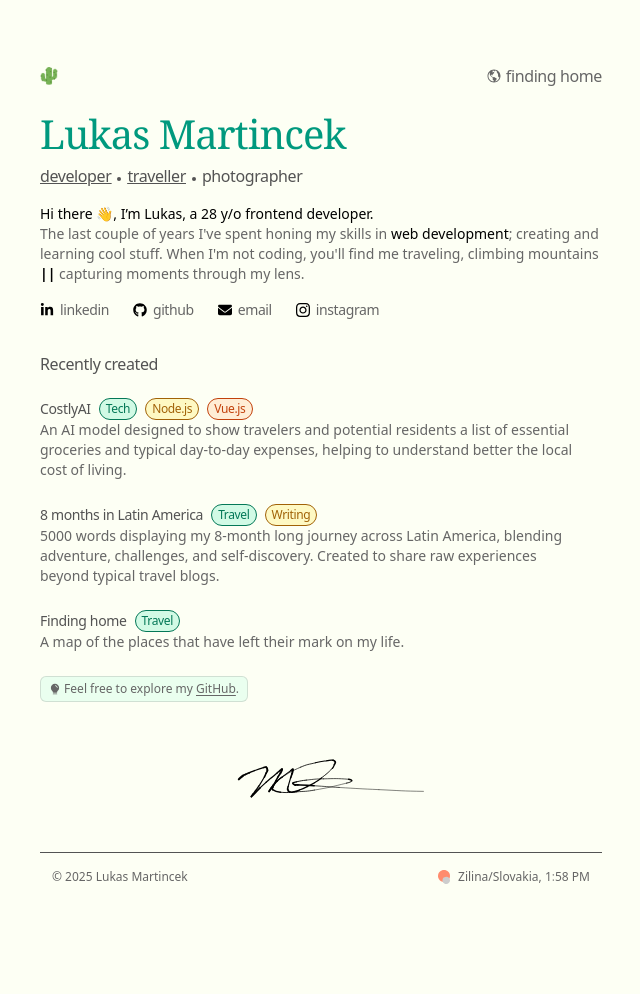
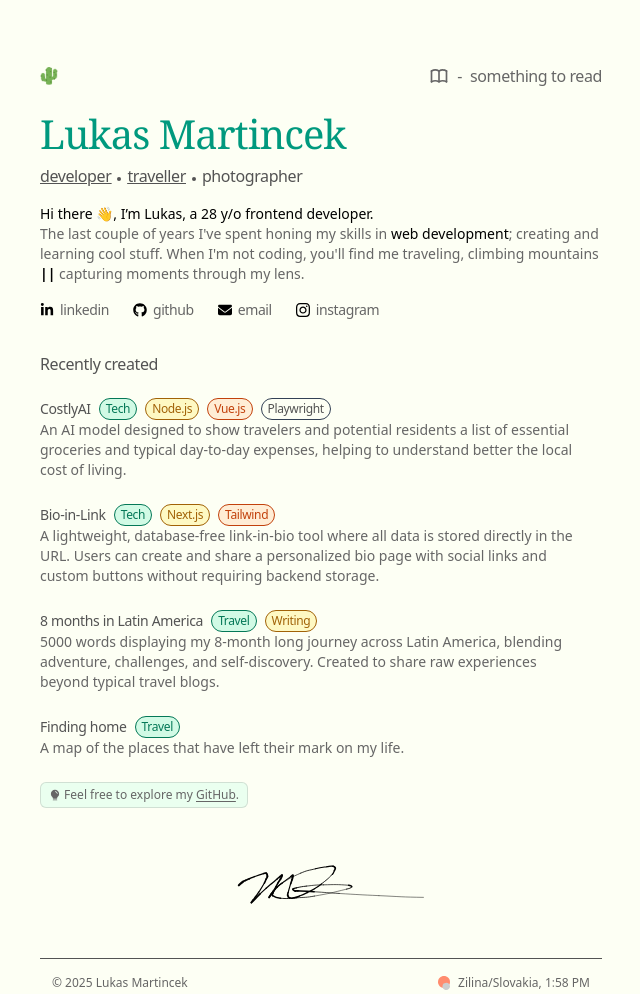
Before and after one commit to lmartincek/lukas-dev, an Astro site: page / in a window 1280 px wide. Shown: the whole page, without its empty margins (319-959 px from the left). Before the commit the page ends 949 px from the top, so only its background shows below. Built offline with nearby package versions, Linux system fonts and the light colour scheme; Astro itself is replaced by a stand-in of ours.

Commit message:
add new project

```diff
--- a/src/components/Nav.astro
+++ b/src/components/Nav.astro
@@ -2,7 +2,7 @@
 const currentPath = Astro.url.pathname;
 const isHomePage = currentPath === "/";
 import { MdOutlineKeyboardBackspace } from "react-icons/md";
-import { IoMdGlobe } from "react-icons/io";
+import { TbBook } from "react-icons/tb";
 ---
 
 <nav class="flex items-center justify-between pb-4 tracking-tight">
@@ -27,13 +27,19 @@ import { IoMdGlobe } from "react-icons/io";
 			)
 		}
 	</div>
+	{
+		isHomePage ? (
 			<div class="flex items-center gap-2">
+				<TbBook className="inline-block" size="1.25em" />-
 				<a
-			href="/finding-home"
+					href="/8-months-in-latin-america"
 					target="_self"
 					class="underline-offset-4 transition duration-150 ease-in-out hover:text-primary hover:underline">
-			<IoMdGlobe className="-mt-1 inline-block" />
-			finding home
+					something to read
 				</a>
 			</div>
+		) : (
+			""
+		)
+	}
 </nav>
--- a/src/components/react/Card.tsx
+++ b/src/components/react/Card.tsx
@@ -19,6 +19,7 @@ const ProjectCard: FC<ProjectCardProps> = ({ project }) => {
 		"bg-emerald-100 text-emerald-700 border-emerald-700",
 		"bg-yellow-100 text-yellow-700 border-yellow-700",
 		"bg-orange-100 text-orange-700 border-orange-700",
+		"text-black-700 border-slate-700",
 	];
 
 	return (
--- a/src/constants/projects.json
+++ b/src/constants/projects.json
@@ -2,10 +2,18 @@
 	{
 		"id": 1,
 		"title": "CostlyAI",
-		"tags": ["Tech", "Node.js", "Vue.js"],
+		"tags": ["Tech", "Node.js", "Vue.js", "Playwright"],
 		"target": "_blank",
 		"description": "An AI model designed to show travelers and potential residents a list of essential groceries and typical day-to-day expenses, helping to understand better the local cost of living.",
 		"link": "https://costlyai.xyz"
+	},
+	{
+		"id": 2,
+		"title": "Bio-in-Link",
+		"tags": ["Tech", "Next.js", "Tailwind"],
+		"target": "_blank",
+		"description": "A lightweight, database-free link-in-bio tool where all data is stored directly in the URL. Users can create and share a personalized bio page with social links and custom buttons without requiring backend storage.",
+		"link": "https://bio-in-link.netlify.app/"
 	},
 	{
 		"id": 3,
```
Also changed, not shown: README.md. Lines whose indentation alone changed are shown as unchanged.
